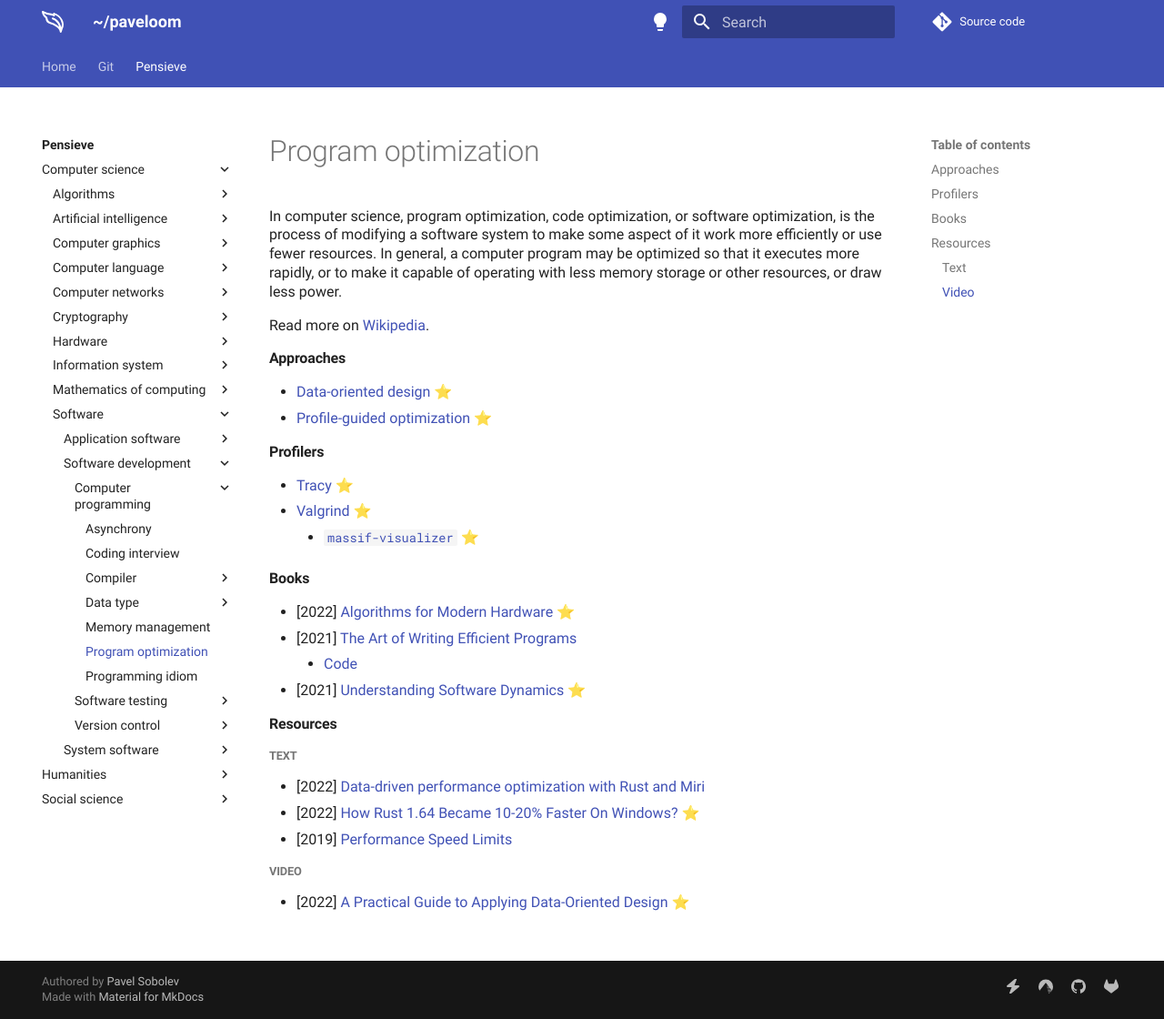
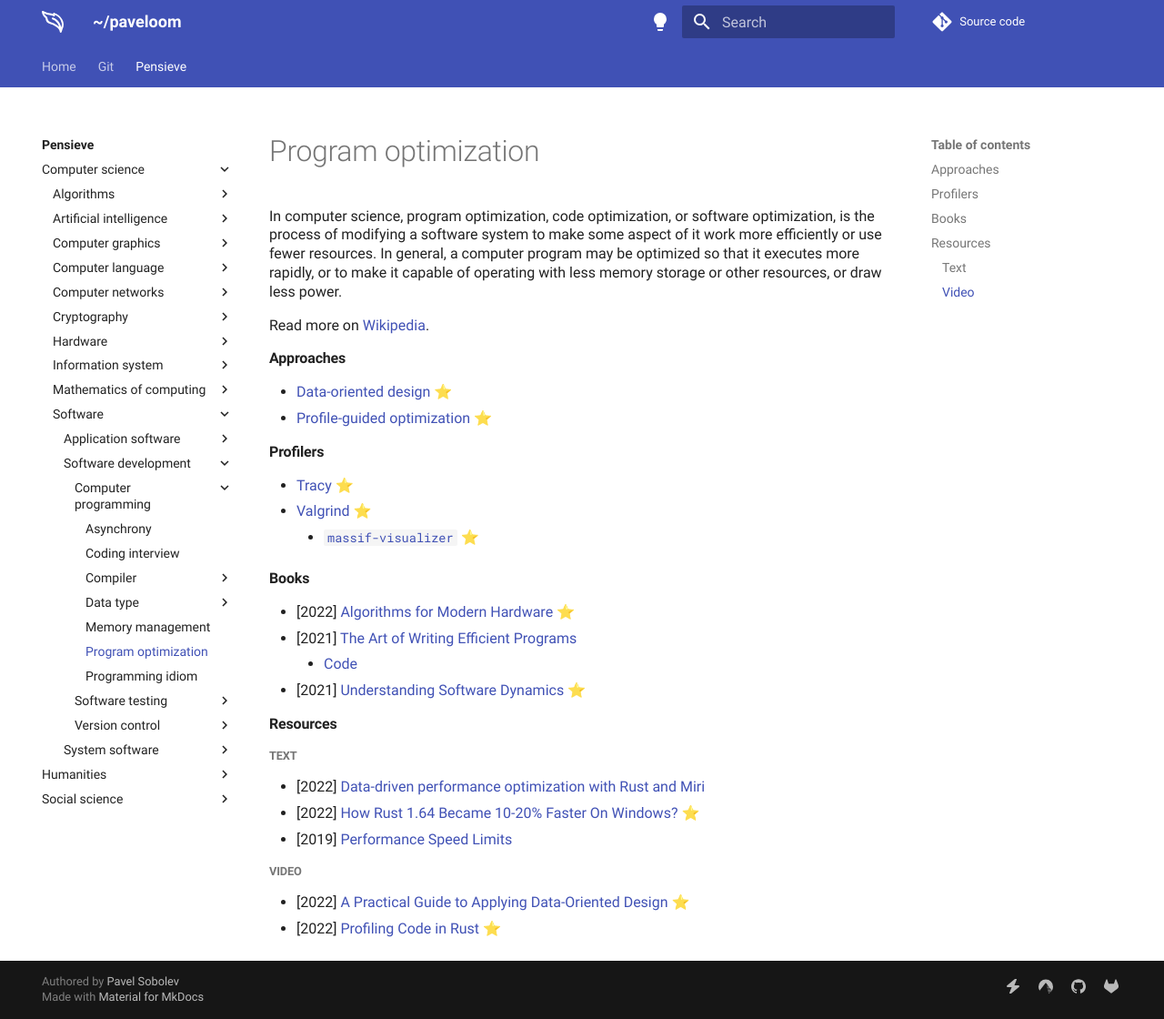
Before and after one commit to paveloom/paveloom.dev, an MkDocs documentation site: the page built from content/pensieve/program-optimization.md, in a window 1280 px wide and 1120 px high. Shown: the whole window at 91% size. Built offline with MkDocs 1.6.1 and Material for MkDocs 9.7.7, drawn with Linux system fonts in a browser that asks for light colours; comment, search, counter and statistics services are not loaded.

Commit message:
Pensieve: update the Program optimization page.

```diff
--- a/content/pensieve/program-optimization.md
+++ b/content/pensieve/program-optimization.md
@@ -28,3 +28,4 @@ Read more on [Wikipedia](https://en.wikipedia.org/wiki/Program_optimization).
 
 ##### Video
 - [2022] [A Practical Guide to Applying Data-Oriented Design](https://media.handmade-seattle.com/practical-data-oriented-design) ⭐
+- [2022] [Profiling Code in Rust](https://www.youtube.com/watch?v=JRMOIE_wAFk) ⭐
```
